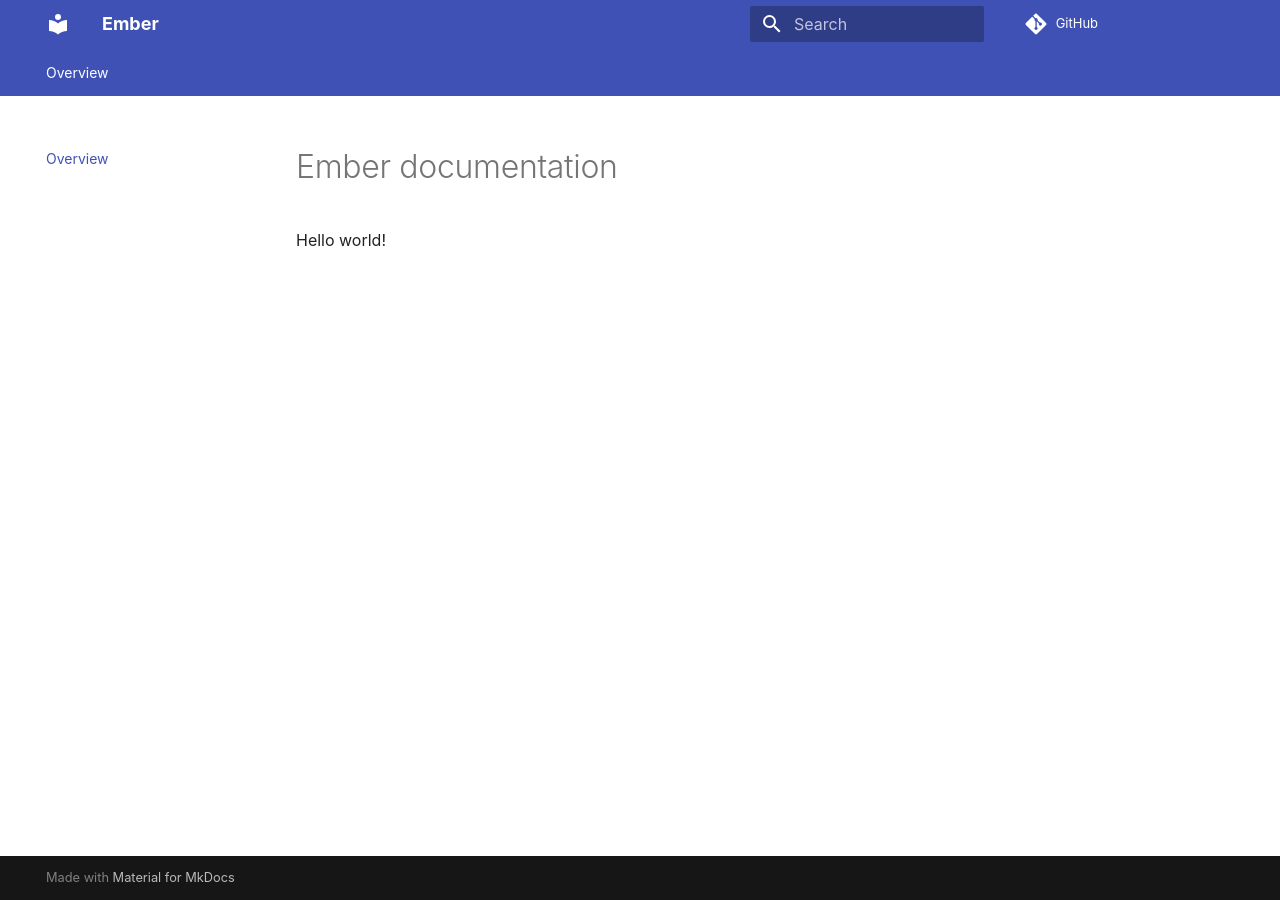
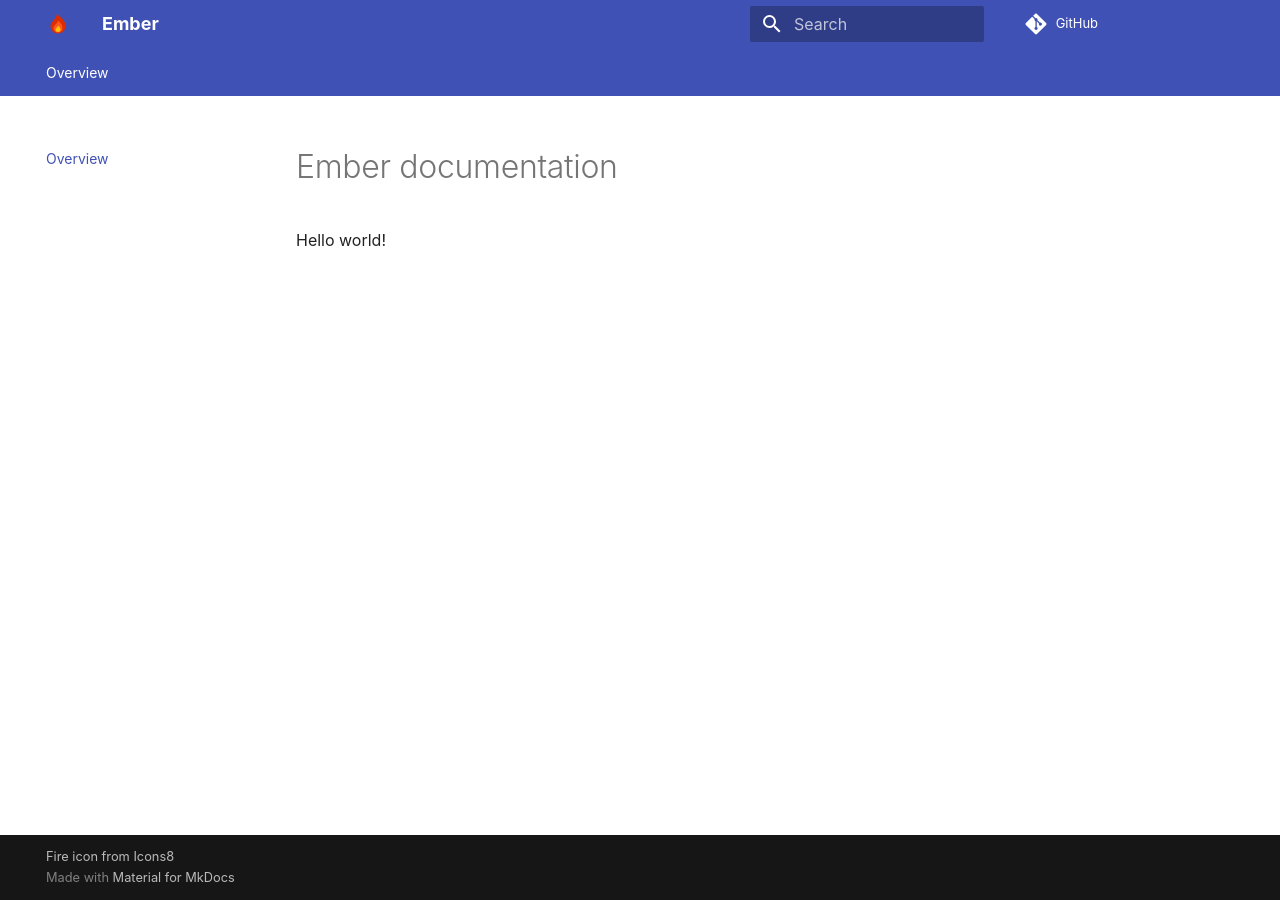
Before and after one commit to flother/ember, an MkDocs documentation site: the page built from docs/index.md, in a window 1280 px wide. Built offline with MkDocs 1.6.1 and Material for MkDocs 9.7.7, drawn with Linux system fonts in a browser that asks for light colours; comment, search, counter and statistics services are not loaded.

Commit message:
Add fancy logo to docs

```diff
--- a/mkdocs.yml
+++ b/mkdocs.yml
@@ -9,5 +9,8 @@ markdown_extensions:
 theme:
   name: material
   font: false
+  logo: assets/images/logo48.png
+  favicon: assets/images/logo48.png
   features:
     - navigation.tabs
+copyright: <a href="https://icons8.com/icon/18515/fire">Fire icon</a> from <a href="https://icons8.com/">Icons8</a>
```
Also changed, not shown: docs/assets/images/logo48.png (added).
